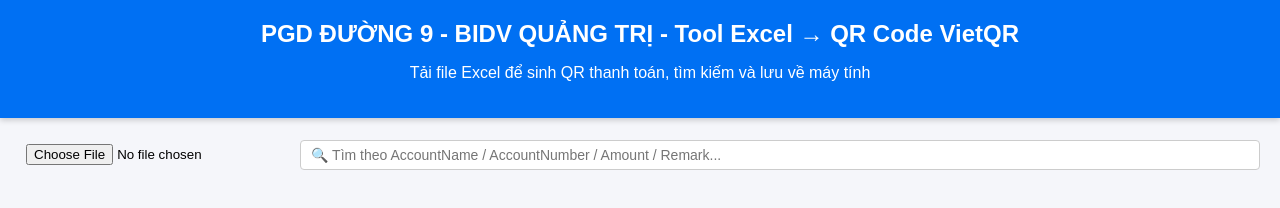
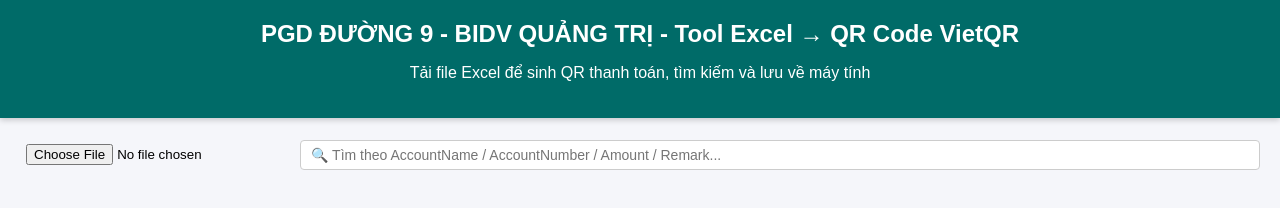
Before and after one commit to anhvt777/qrd9, a plain HTML site: page index.html in a window 1280 px wide. Drawn offline with nearby package versions, Linux system fonts and the light colour scheme.

Commit message:
Update index.html

```diff
--- a/index.html
+++ b/index.html
@@ -9,7 +9,7 @@
   <style>
     body { font-family: Arial, sans-serif; margin: 0; background: #f5f6fa; }
     header {
-      background: #0070f3;
+      background: #006B68;
       color: white;
       padding: 20px;
       text-align: center;
```
